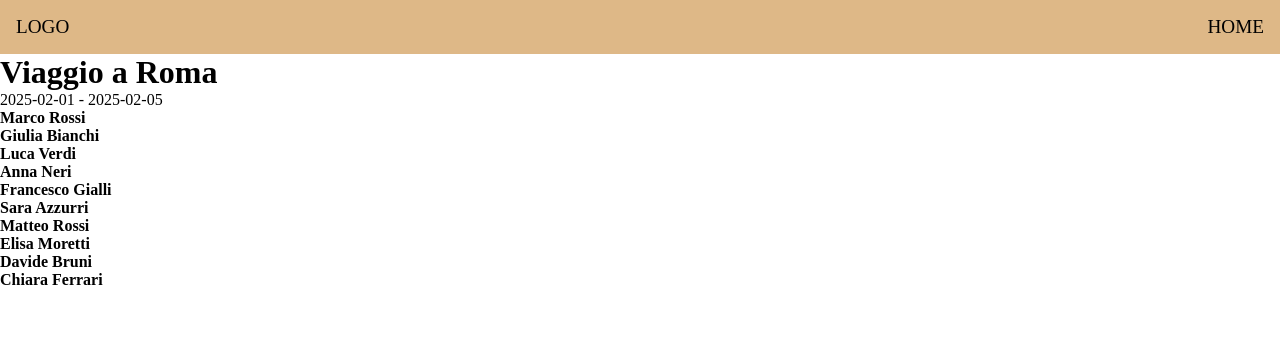
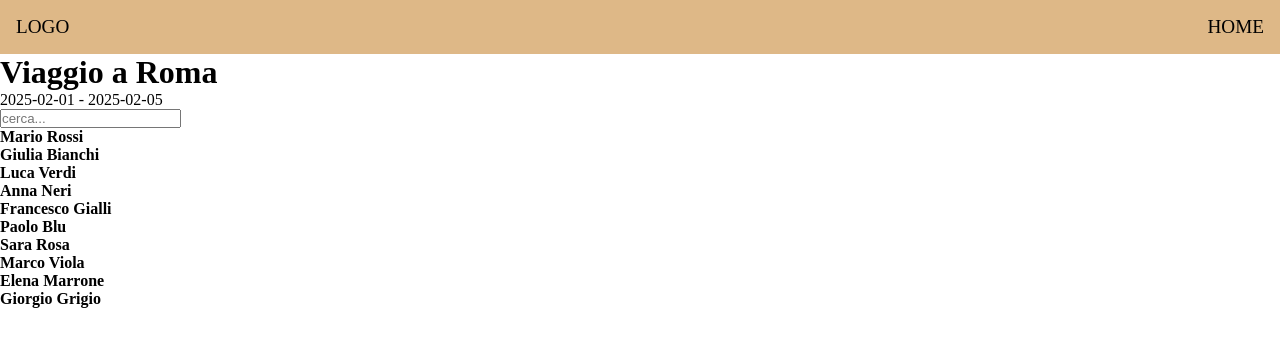
Before and after one commit to Simone-Domenici/mvp-sac3, a React (Vite) app: page /1 in a window 1280 px wide. Shown: the top 346 px of the page. Built offline with nearby package versions, Linux system fonts and the light colour scheme.

Commit message:
ADD UserCard component and implement user filtering in Viaggio page

```diff
--- /dev/null
+++ b/src/components/UserCard.jsx
@@ -0,0 +1,16 @@
+import { useState } from "react"
+
+export default function UserCard({ utente }) {
+    const [moreInfo, setMoreInfo] = useState(false)
+    return (<>
+        <div onClick={() => setMoreInfo(!moreInfo)} className='user'>
+            <h4>{utente.nome} {utente.cognome}</h4>
+        </div>
+            <div className={moreInfo ? 'show' : 'hide'}>
+                <p>{utente.numeroTelefono}</p>
+                <p>{utente.codiceFiscale}</p>
+                <p>{utente.email}</p>
+            </div>
+    </>
+    )
+}
--- a/src/data/data.js
+++ b/src/data/data.js
@@ -1,11 +1,12 @@
 const utenti = [
     {
         id: 1,
-        nome: "Marco",
+        nome: "Mario",
         cognome: "Rossi",
-        numeroTelefono: "3456789012",
-        email: "marco.rossi@example.com",
-        codiceFiscale: "RSSMRC85H01F205Z"
+        numeroTelefono: "1234567890",
+        email: "mario.rossi@example.com",
+        codiceFiscale: "RSSMRA85M01H501Z",
+        nomeCompleto: "Mario Rossi"
     },
     {
         id: 2,
@@ -13,7 +14,8 @@ const utenti = [
         cognome: "Bianchi",
         numeroTelefono: "3498765432",
         email: "giulia.bianchi@example.com",
-        codiceFiscale: "BNCGLI92L30D612K"
+        codiceFiscale: "BNCGLI92L30D612K",
+        nomeCompleto: "Giulia Bianchi"
     },
     {
         id: 3,
@@ -21,7 +23,8 @@ const utenti = [
         cognome: "Verdi",
         numeroTelefono: "3201234567",
         email: "luca.verdi@example.com",
-        codiceFiscale: "VRDLUC78T15H501C"
+        codiceFiscale: "VRDLUC78T15H501C",
+        nomeCompleto: "Luca Verdi"
     },
     {
         id: 4,
@@ -29,7 +32,8 @@ const utenti = [
         cognome: "Neri",
         numeroTelefono: "3319876543",
         email: "anna.neri@example.com",
-        codiceFiscale: "NRAANN90S10A562Y"
+        codiceFiscale: "NRAANN90S10A562Y",
+        nomeCompleto: "Anna Neri"
     },
     {
         id: 5,
@@ -37,48 +41,54 @@ const utenti = [
         cognome: "Gialli",
         numeroTelefono: "3390123456",
         email: "francesco.gialli@example.com",
-        codiceFiscale: "GLIFNC77M20F206P"
+        codiceFiscale: "GLIFNC77M20F206P",
+        nomeCompleto: "Francesco Gialli"
     },
     {
         id: 6,
-        nome: "Sara",
-        cognome: "Azzurri",
-        numeroTelefono: "3287654321",
-        email: "sara.azzurri@example.com",
-        codiceFiscale: "AZZSRA85H01C573L"
+        nome: "Paolo",
+        cognome: "Blu",
+        numeroTelefono: "3456789012",
+        email: "paolo.blu@example.com",
+        codiceFiscale: "BLUPLO85M01H501Z",
+        nomeCompleto: "Paolo Blu"
     },
     {
         id: 7,
-        nome: "Matteo",
-        cognome: "Rossi",
+        nome: "Sara",
+        cognome: "Rosa",
         numeroTelefono: "3345678901",
-        email: "matteo.rossi@example.com",
-        codiceFiscale: "RSSMTT83H01L219A"
+        email: "sara.rosa@example.com",
+        codiceFiscale: "RSASRA85M01H501Z",
+        nomeCompleto: "Sara Rosa"
     },
     {
         id: 8,
-        nome: "Elisa",
-        cognome: "Moretti",
-        numeroTelefono: "3240987654",
-        email: "elisa.moretti@example.com",
-        codiceFiscale: "MRTLSA89D12E612F"
+        nome: "Marco",
+        cognome: "Viola",
+        numeroTelefono: "3234567890",
+        email: "marco.viola@example.com",
+        codiceFiscale: "VLAMRC85M01H501Z",
+        nomeCompleto: "Marco Viola"
     },
     {
         id: 9,
-        nome: "Davide",
-        cognome: "Bruni",
-        numeroTelefono: "3376543210",
-        email: "davide.bruni@example.com",
-        codiceFiscale: "BRNDVD91S20L209Q"
+        nome: "Elena",
+        cognome: "Marrone",
+        numeroTelefono: "3123456789",
+        email: "elena.marrone@example.com",
+        codiceFiscale: "MRRLNE85M01H501Z",
+        nomeCompleto: "Elena Marrone"
     },
     {
         id: 10,
-        nome: "Chiara",
-        cognome: "Ferrari",
-        numeroTelefono: "3501239876",
-        email: "chiara.ferrari@example.com",
-        codiceFiscale: "FRRCHR95T05F205X"
-    }
+        nome: "Giorgio",
+        cognome: "Grigio",
+        numeroTelefono: "3012345678",
+        email: "giorgio.grigio@example.com",
+        codiceFiscale: "GRGGRG85M01H501Z",
+        nomeCompleto: "Giorgio Grigio"
+    },
 ];
 const destinazioni = [
     {
--- a/src/index.css
+++ b/src/index.css
@@ -1,4 +1,5 @@
 /* reset rules */
+
 * {
   box-sizing: border-box;
   margin: 0;
@@ -19,3 +20,19 @@ ol,
 ul {
   list-style: none;
 }
+
+
+.user{
+  cursor: pointer;
+}
+
+.hide {
+  max-height: 0;
+  overflow: hidden;
+  transition: max-height 0.5s;
+}
+
+.show {
+  transition: max-height 0.8s;
+  max-height: 400px;
+}
--- a/src/pages/Viaggio.jsx
+++ b/src/pages/Viaggio.jsx
@@ -1,9 +1,28 @@
 import { destinazioni, utenti } from '../data/data.js';
 import { useParams } from 'react-router-dom';
+import UserCard from '../components/UserCard.jsx';
+import { useState, useEffect } from 'react';
 
 export default function Viaggio() {
     const {id} = useParams()
     const {destinazione, data_inizio, data_fine} = destinazioni[id - 1]
+    const [search, setSearch] = useState('')
+    const [filteredUtenti, setFilteredUtenti] = useState(utenti)
+
+    function filterUsers(utenti, search){
+
+        return utenti.filter((u) => u.nomeCompleto.toLowerCase().includes(search.toLowerCase()))
+    }
+
+    useEffect(() => {
+        let array =[...utenti]
+        if (search) {
+            array = filterUsers(utenti, search)
+        }
+        setFilteredUtenti(array)
+
+    },[search])
+
     return (
         <main>
             <div>
@@ -11,9 +30,12 @@ export default function Viaggio() {
                 <p>{data_inizio} - {data_fine}</p>
             </div>
             <div>
-                {utenti.map((utente) => (
+                <input type="text" name='nome' value={search} placeholder='cerca...' onChange={(e) => setSearch(e.target.value)}/>
+            </div>
+            <div>
+                {filteredUtenti.map((utente) => (
                     <div key={utente.id}>
-                        <h4>{utente.nome} {utente.cognome}</h4>
+                        <UserCard utente={utente} />
                     </div>))}
             </div>
         </main>
```
